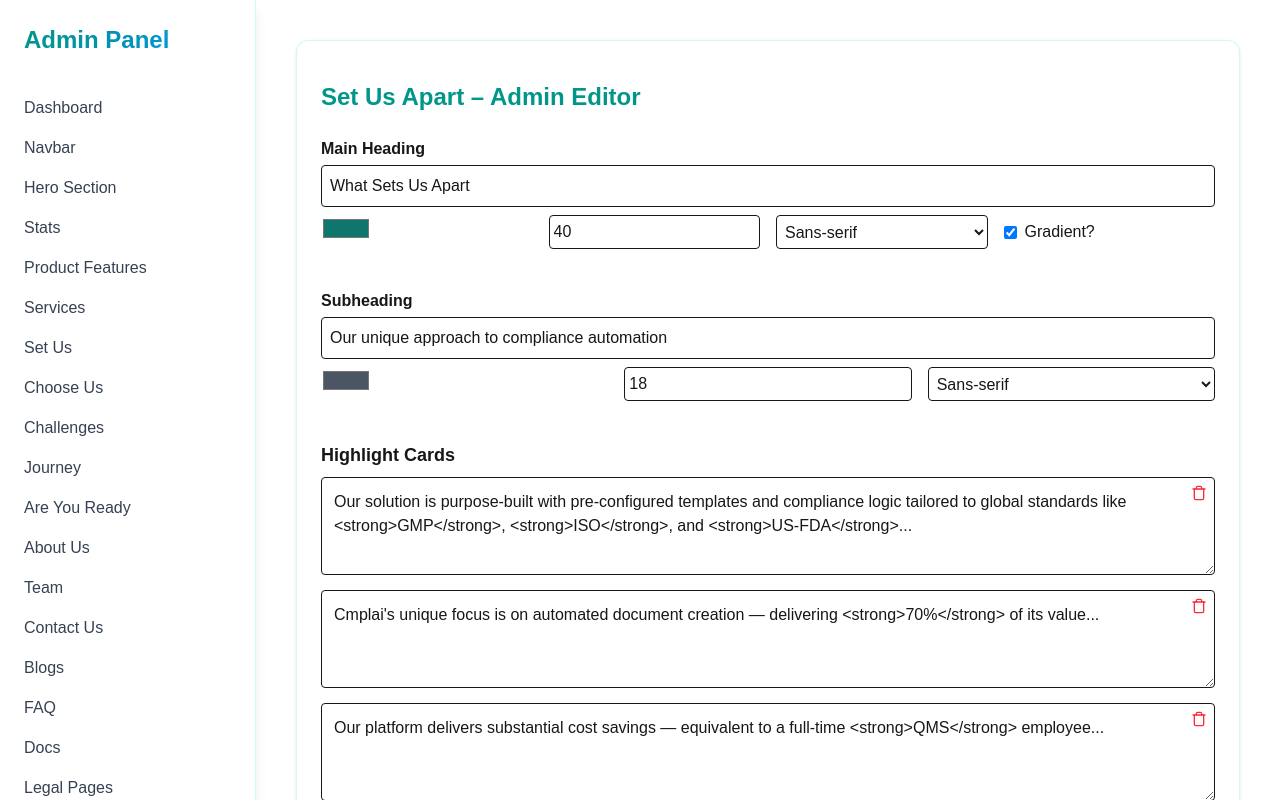
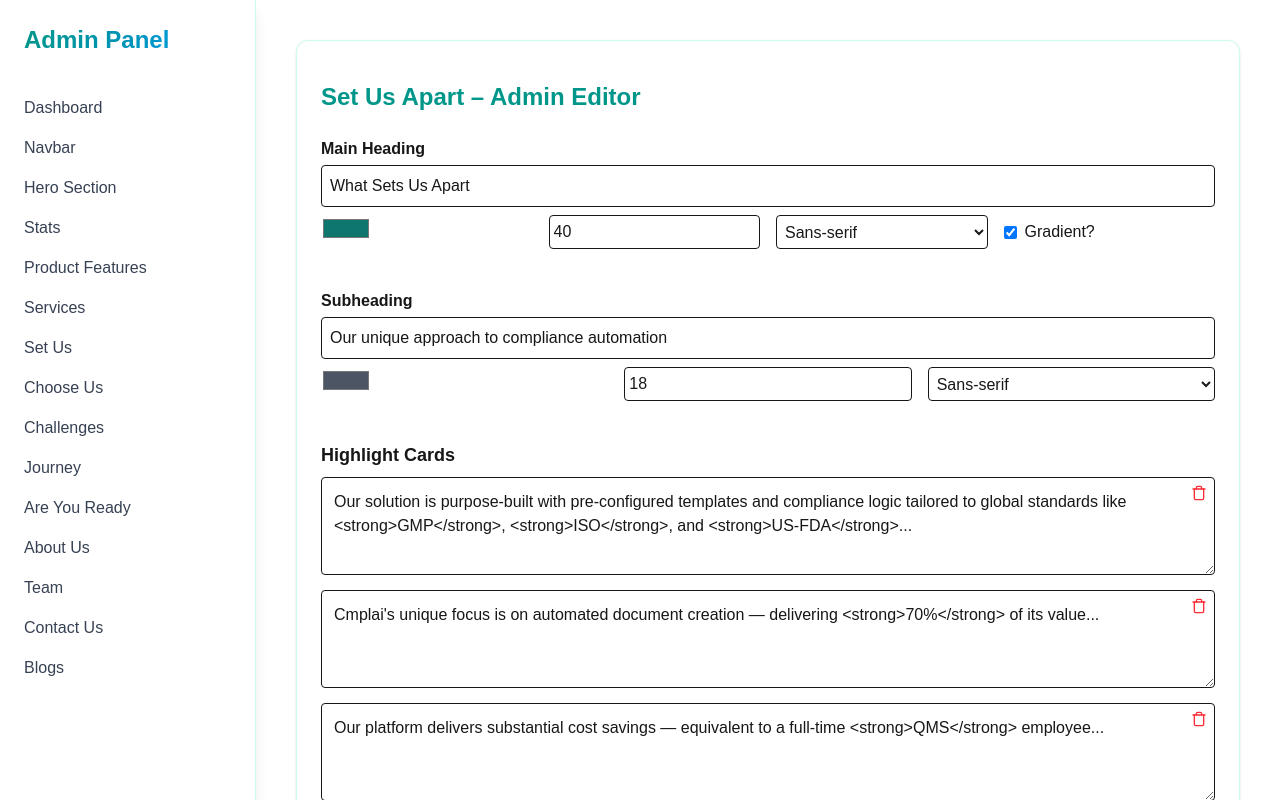
Before and after one commit to Narsimha1729/cmplai-adv, a Next.js app: page /admin/setus in a window 1280 px wide. Shown: the top 800 px of the page. Built offline with nearby package versions, Linux system fonts and the light colour scheme.

Commit message:
Finished

```diff
--- a/app/admin/layout.jsx
+++ b/app/admin/layout.jsx
@@ -28,9 +28,6 @@ export default function AdminLayout({ children }) {
               <a href="/admin/team" className="block hover:text-teal-500">Team</a>
               <a href="/admin/contactus" className="block hover:text-teal-500">Contact Us</a>
               <a href="/admin/blogs" className="block hover:text-teal-500">Blogs</a>
-              <a href="/admin/faq" className="block hover:text-teal-500">FAQ</a>
-              <a href="/admin/docs" className="block hover:text-teal-500">Docs</a>
-              <a href="/admin/privacy" className="block hover:text-teal-500">Legal Pages</a>
             </nav>
           </aside>
 
```
